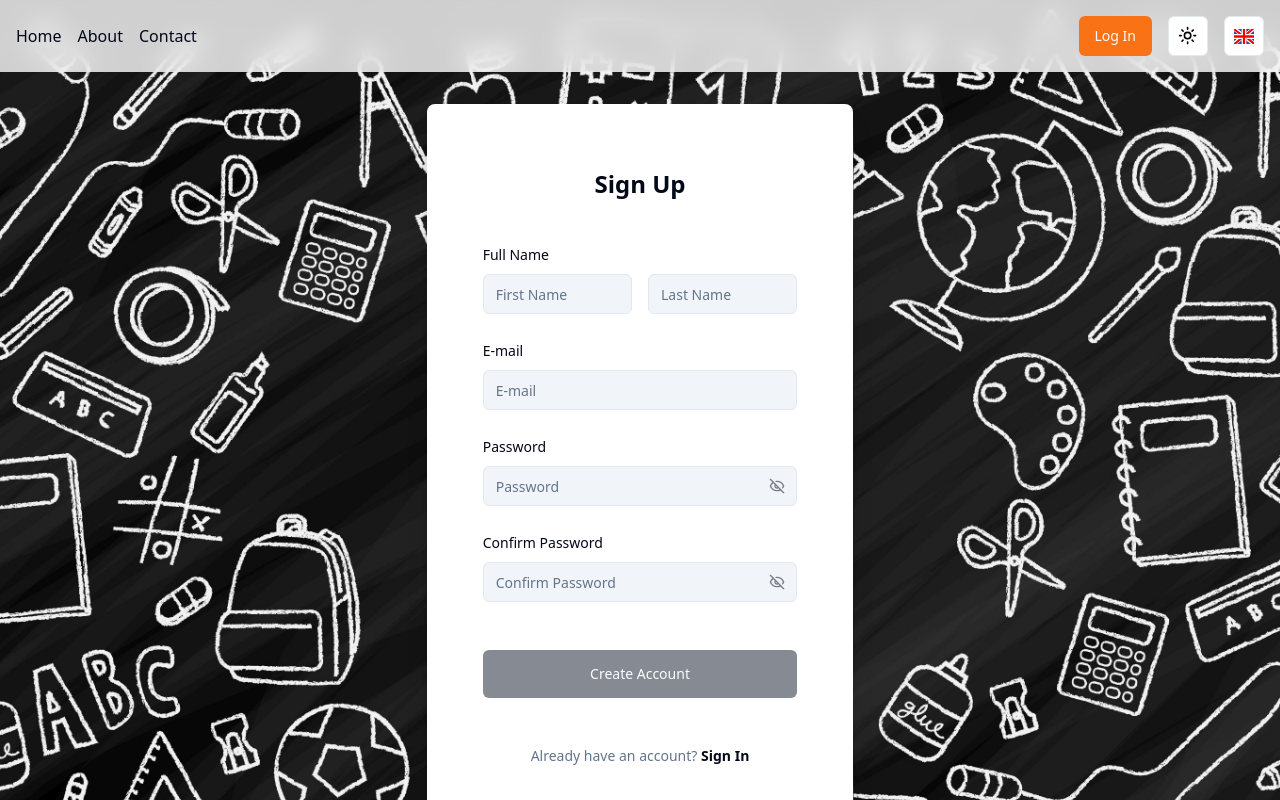
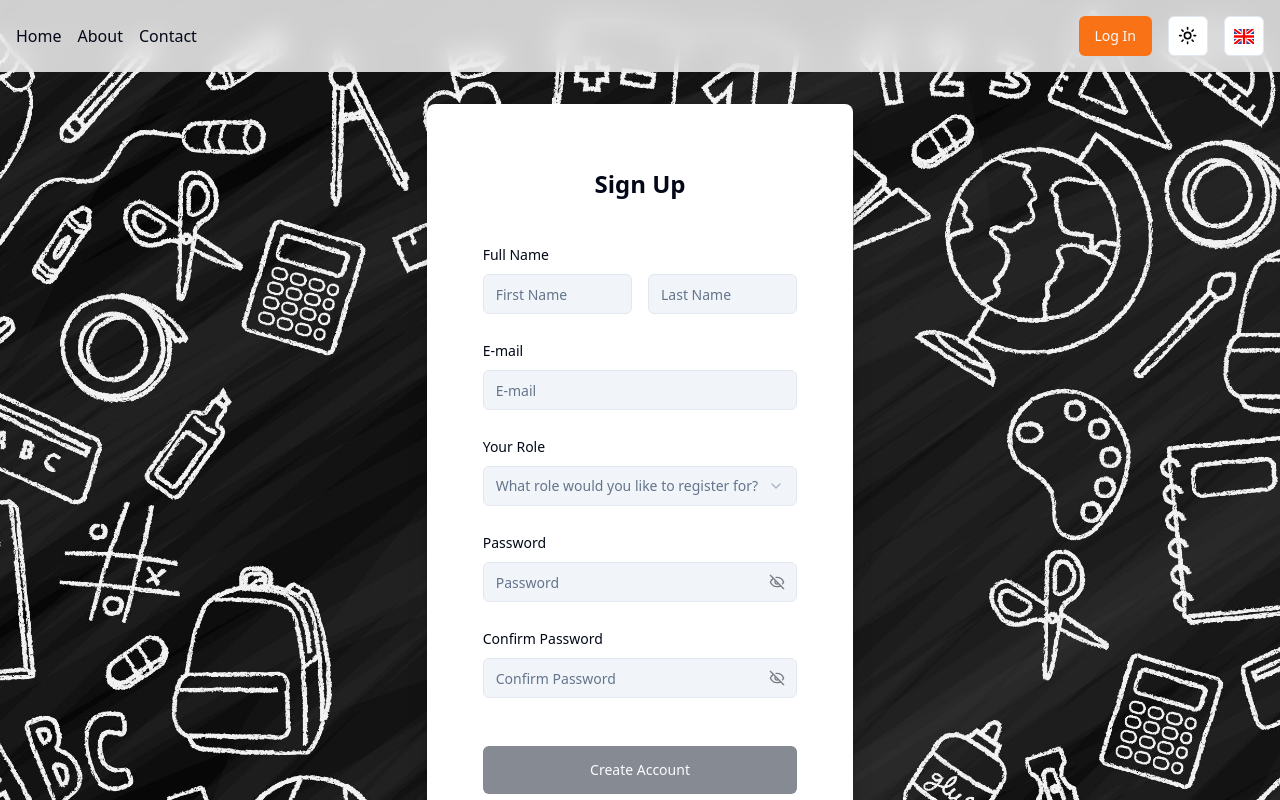
Before and after one commit to lekhoi2709/Lumen, a React (Vite) app in the folder client/: page /register in a window 1280 px wide. Shown: the top 800 px of the page. Built offline with nearby package versions, Linux system fonts and the light colour scheme.

Commit message:
feat: add role field in register page

```diff
--- a/client/src/components/ui/select.tsx
+++ b/client/src/components/ui/select.tsx
@@ -1,14 +1,14 @@
-import * as React from "react"
-import * as SelectPrimitive from "@radix-ui/react-select"
-import { Check, ChevronDown, ChevronUp } from "lucide-react"
+import * as React from "react";
+import * as SelectPrimitive from "@radix-ui/react-select";
+import { Check, ChevronDown, ChevronUp } from "lucide-react";
 
-import { cn } from "@/lib/utils"
+import { cn } from "@/lib/utils";
 
-const Select = SelectPrimitive.Root
+const Select = SelectPrimitive.Root;
 
-const SelectGroup = SelectPrimitive.Group
+const SelectGroup = SelectPrimitive.Group;
 
-const SelectValue = SelectPrimitive.Value
+const SelectValue = SelectPrimitive.Value;
 
 const SelectTrigger = React.forwardRef<
   React.ElementRef<typeof SelectPrimitive.Trigger>,
@@ -17,7 +17,7 @@ const SelectTrigger = React.forwardRef<
   <SelectPrimitive.Trigger
     ref={ref}
     className={cn(
-      "flex h-10 w-full items-center justify-between rounded-md border border-input bg-background px-3 py-2 text-sm ring-offset-background placeholder:text-muted-foreground focus:outline-none focus:ring-2 focus:ring-ring focus:ring-offset-2 disabled:cursor-not-allowed disabled:opacity-50 [&>span]:line-clamp-1",
+      "flex h-10 w-full items-center justify-between rounded-md border border-input bg-background px-3 py-2 text-sm ring-offset-background data-[placeholder]:text-muted-foreground focus:outline-none focus:ring-2 focus:ring-ring focus:ring-offset-2 disabled:cursor-not-allowed disabled:opacity-50 [&>span]:line-clamp-1",
       className
     )}
     {...props}
@@ -27,8 +27,8 @@ const SelectTrigger = React.forwardRef<
       <ChevronDown className="h-4 w-4 opacity-50" />
     </SelectPrimitive.Icon>
   </SelectPrimitive.Trigger>
-))
-SelectTrigger.displayName = SelectPrimitive.Trigger.displayName
+));
+SelectTrigger.displayName = SelectPrimitive.Trigger.displayName;
 
 const SelectScrollUpButton = React.forwardRef<
   React.ElementRef<typeof SelectPrimitive.ScrollUpButton>,
@@ -44,8 +44,8 @@ const SelectScrollUpButton = React.forwardRef<
   >
     <ChevronUp className="h-4 w-4" />
   </SelectPrimitive.ScrollUpButton>
-))
-SelectScrollUpButton.displayName = SelectPrimitive.ScrollUpButton.displayName
+));
+SelectScrollUpButton.displayName = SelectPrimitive.ScrollUpButton.displayName;
 
 const SelectScrollDownButton = React.forwardRef<
   React.ElementRef<typeof SelectPrimitive.ScrollDownButton>,
@@ -61,9 +61,9 @@ const SelectScrollDownButton = React.forwardRef<
   >
     <ChevronDown className="h-4 w-4" />
   </SelectPrimitive.ScrollDownButton>
-))
+));
 SelectScrollDownButton.displayName =
-  SelectPrimitive.ScrollDownButton.displayName
+  SelectPrimitive.ScrollDownButton.displayName;
 
 const SelectContent = React.forwardRef<
   React.ElementRef<typeof SelectPrimitive.Content>,
@@ -94,8 +94,8 @@ const SelectContent = React.forwardRef<
       <SelectScrollDownButton />
     </SelectPrimitive.Content>
   </SelectPrimitive.Portal>
-))
-SelectContent.displayName = SelectPrimitive.Content.displayName
+));
+SelectContent.displayName = SelectPrimitive.Content.displayName;
 
 const SelectLabel = React.forwardRef<
   React.ElementRef<typeof SelectPrimitive.Label>,
@@ -106,8 +106,8 @@ const SelectLabel = React.forwardRef<
     className={cn("py-1.5 pl-8 pr-2 text-sm font-semibold", className)}
     {...props}
   />
-))
-SelectLabel.displayName = SelectPrimitive.Label.displayName
+));
+SelectLabel.displayName = SelectPrimitive.Label.displayName;
 
 const SelectItem = React.forwardRef<
   React.ElementRef<typeof SelectPrimitive.Item>,
@@ -129,8 +129,8 @@ const SelectItem = React.forwardRef<
 
     <SelectPrimitive.ItemText>{children}</SelectPrimitive.ItemText>
   </SelectPrimitive.Item>
-))
-SelectItem.displayName = SelectPrimitive.Item.displayName
+));
+SelectItem.displayName = SelectPrimitive.Item.displayName;
 
 const SelectSeparator = React.forwardRef<
   React.ElementRef<typeof SelectPrimitive.Separator>,
@@ -141,8 +141,8 @@ const SelectSeparator = React.forwardRef<
     className={cn("-mx-1 my-1 h-px bg-muted", className)}
     {...props}
   />
-))
-SelectSeparator.displayName = SelectPrimitive.Separator.displayName
+));
+SelectSeparator.displayName = SelectPrimitive.Separator.displayName;
 
 export {
   Select,
@@ -155,4 +155,4 @@ export {
   SelectSeparator,
   SelectScrollUpButton,
   SelectScrollDownButton,
-}
+};
--- a/client/src/routes/auth/signup.tsx
+++ b/client/src/routes/auth/signup.tsx
@@ -11,6 +11,13 @@ import {
   FormLabel,
   FormMessage,
 } from "@/components/ui/form";
+import {
+  Select,
+  SelectTrigger,
+  SelectValue,
+  SelectContent,
+  SelectItem,
+} from "@/components/ui/select";
 import { Input } from "@/components/ui/input";
 import { PasswordInput } from "@/components/password-input";
 import { Button } from "@/components/ui/button";
@@ -28,6 +35,7 @@ const formSchema = z
     email: z.string().email(),
     password: z.string().min(6),
     confirmPassword: z.string().min(6),
+    role: z.string().optional(),
   })
   .refine(
     (values) => {
@@ -57,6 +65,7 @@ function SignUp() {
       lastName: data.lastName,
       firstName: data.firstName,
       avatarUrl: "default-avatar",
+      role: data.role,
     };
 
     await axios
@@ -144,6 +153,36 @@ function SignUp() {
             />
             <FormField
               control={form.control}
+              name="role"
+              render={({ field }) => (
+                <FormItem>
+                  <FormLabel>{t("register.role")}</FormLabel>
+                  <Select
+                    onValueChange={field.onChange}
+                    defaultValue={field.value}
+                  >
+                    <FormControl>
+                      <SelectTrigger className="bg-accent dark:bg-accent/40 placeholder:text-black">
+                        <SelectValue
+                          placeholder={t("register.role-placeholder")}
+                        />
+                      </SelectTrigger>
+                    </FormControl>
+                    <SelectContent>
+                      <SelectItem value="Student">
+                        {t("register.student")}
+                      </SelectItem>
+                      <SelectItem value="Teacher">
+                        {t("register.teacher")}
+                      </SelectItem>
+                    </SelectContent>
+                  </Select>
+                  <FormMessage />
+                </FormItem>
+              )}
+            />
+            <FormField
+              control={form.control}
               name="password"
               render={({ field }) => (
                 <FormItem className="w-full">
```
Also changed, not shown: 1 other file (tests, documents, lock files or other folders).
